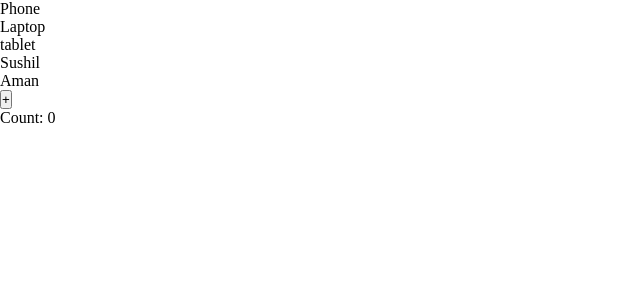
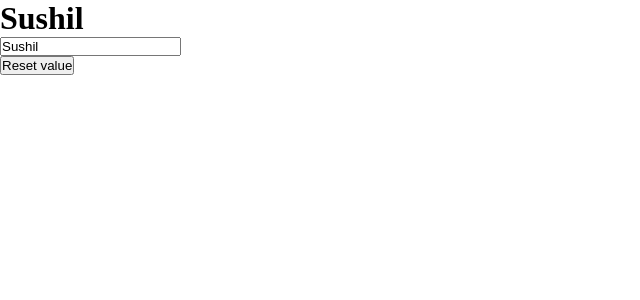
Before and after one commit to Sushil9516/Learning_Angular_21, an Angular app: page / in a window 1280 px wide. Shown: the top 300 px of the page, without its empty margins (0-640 px from the left). Built offline with nearby package versions, Linux system fonts and the light colour scheme.

Commit message:
16-2-2026

```diff
--- a/src/app/app.html
+++ b/src/app/app.html
@@ -1,4 +1,5 @@
 <!-- <app-counter></app-counter> -->
 <!-- <app-toggle></app-toggle> -->
 
-<app-test></app-test>
+<!-- <app-test></app-test> -->
+ <app-input-data></app-input-data>
--- a/src/app/app.ts
+++ b/src/app/app.ts
@@ -5,10 +5,11 @@ import { Signup } from "./signup/signup";
 import { Counter } from './counter/counter';
 import { Toggle } from './toggle/toggle';
 import { Test } from './test/test';
+import { InputData } from './input-data/input-data';
 
 @Component({
   selector: 'app-root',
-  imports: [RouterOutlet, Test],
+  imports: [RouterOutlet, InputData],
   templateUrl: './app.html',
   styleUrl: './app.css'
 })
--- /dev/null
+++ b/src/app/input-data/input-data.html
@@ -0,0 +1,4 @@
+<h1>{{data()}}</h1>
+<input [value]="data()" (input)="getValue($event.target.value)" type="text">
+<br>
+<button (click)="resetValue()">Reset value</button>
--- /dev/null
+++ b/src/app/input-data/input-data.ts
@@ -0,0 +1,20 @@
+import { Component, signal } from '@angular/core';
+
+@Component({
+  selector: 'app-input-data',
+  imports: [],
+  templateUrl: './input-data.html',
+  styleUrl: './input-data.css',
+})
+export class InputData {
+  data = signal("Sushil");
+
+  getValue(val: string) {
+    this.data.set(val)
+  }
+
+  resetValue() {
+    this.data.set("")
+  }
+
+}
```
Also changed, not shown: src/app/input-data/input-data.css (added), 2 other files (tests, documents, lock files or other folders).
